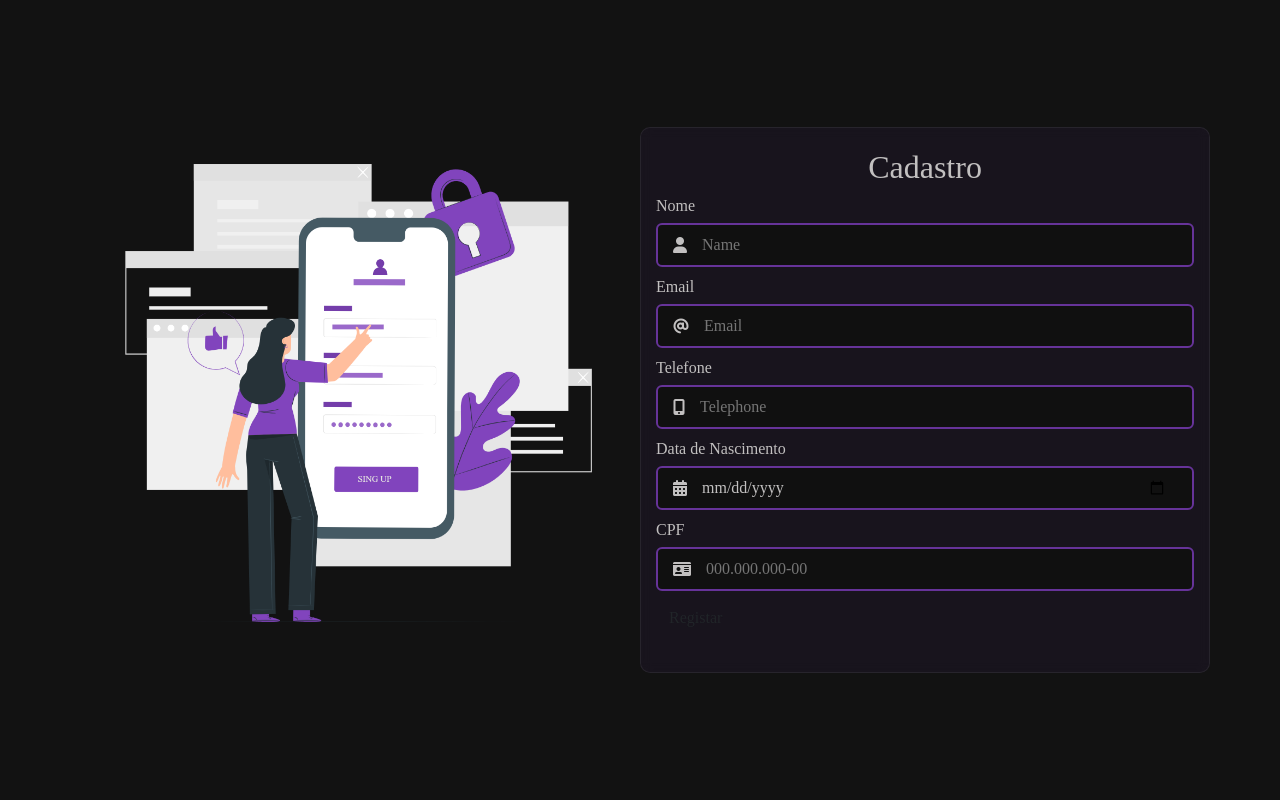
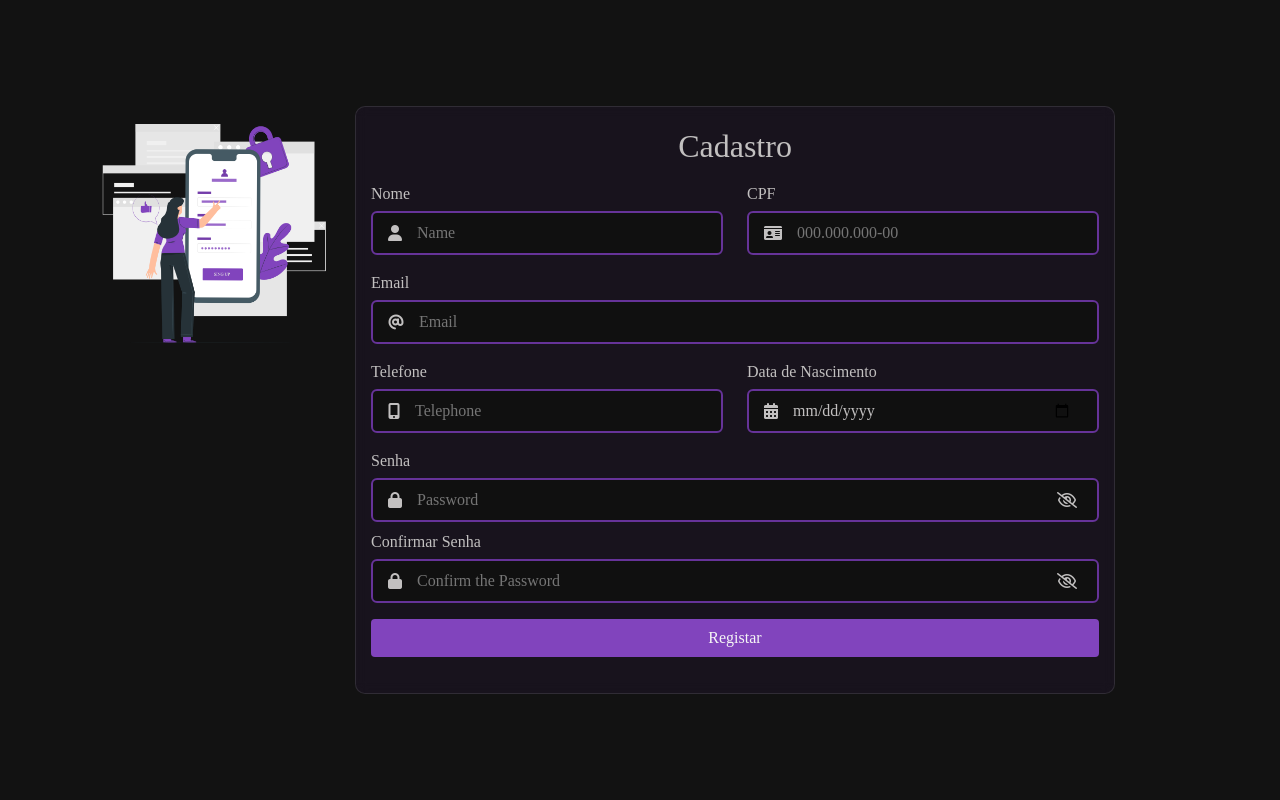
Before and after one commit to Ale-Kart/tech-solutions.com.br, a PHP site: page /register.php in a window 1280 px wide. Run offline with PHP 8.4, Linux system fonts and the light colour scheme; some web fonts are replaced.

Commit message:
Tela Login Completa

```diff
--- a/login.php
+++ b/login.php
@@ -47,7 +47,7 @@
 
 	<script>
 		$("i.far.fa-eye-slash").click(function() {
-			$(this).toggleClass("fa-eye-slash fa-eye")
+			$(this).toggleClass("fa-eye-slash fa-eye");
 		});
 	</script>
 
--- a/register.php
+++ b/register.php
@@ -11,18 +11,31 @@
 	<main class="register">
 		<div class="container">
 			<div class="row">
-				<div class="col-lg-6">
+				<div class="col-lg-3">
 					<img src="template/imgs/register-image.png" alt="" width="100%">
 				</div>
-				<div class="col-lg-6 form-register">
+				<div class="col-lg-8 form-register">
 					<h2>Cadastro</h2>
 					<form action="">
+						<div class="row">
+							<div class="col-lg-6">
 								<div class="form-group my-2">
 									<label for="">Nome</label>
 									<span class="input-login">
 										<i class="fas fa-user"></i>
 										<input type="text" class="" name="" id="" placeholder="Name">
 									</span>
+								</div>
+							</div>
+							<div class="col-lg-6">
+								<div class="form-group my-2">
+									<label for="">CPF</label>
+									<span class="input-login">
+										<i class="fas fa-id-card"></i>
+										<input type="number" class="" name="cpf" id="" placeholder="000.000.000-00">
+									</span>
+								</div>
+							</div>
 						</div>
 						<div class="form-group my-2">
 							<label for="">Email</label>
@@ -31,6 +44,8 @@
 								<input type="email" class="" name="email" id="" placeholder="Email">
 							</span>
 						</div>
+						<div class="row">
+							<div class="col-lg-6">
 								<div class="form-group my-2">
 									<label for="">Telefone</label>
 									<span class="input-login">
@@ -38,6 +53,8 @@
 										<input type="tel" class="" name="telefone" id="" placeholder="Telephone">
 									</span>
 								</div>
+							</div>
+							<div class="col-lg-6">
 								<div class="form-group my-2">
 									<label for="">Data de Nascimento</label>
 									<span class="input-login">
@@ -45,15 +62,26 @@
 										<input type="date" class="" name="data-nascimento" id="" placeholder="00/00/0000">
 									</span>
 								</div>
+							</div>
+						</div>
 						<div class="form-group my-2">
-							<label for="">CPF</label>
+							<label for="">Senha</label>
 							<span class="input-login">
-								<i class="fas fa-id-card"></i>
-								<input type="number" class="" name="cpf" id="" placeholder="000.000.000-00">
+								<i class="fas fa-lock"></i>
+								<input type="password" class="input-password" name="senha" id="" placeholder="Password">
+								<i class="far fa-eye-slash" id="toggle-password"></i>
 							</span>
 						</div>
-						<div class="my-2">
-							<button class="form-button btn" type="submit">Registar</button>
+						<div class="form-group my-2">
+							<label for="">Confirmar Senha</label>
+							<span class="input-login">
+								<i class="fas fa-lock"></i>
+								<input type="password" class="input-password-confirm" id="" placeholder="Confirm the Password">
+								<i class="far fa-eye-slash" id="toggle-password"></i>
+							</span>
+						</div>
+						<div class="my-3">
+							<button class="primary-btn btn" type="submit">Registar</button>
 						</div>
 					</form>
 				</div>
@@ -63,6 +91,20 @@
 
 	<?php require 'template/includes/footer.php' ?>
 
+	<script>
+		const input_password = document.querySelector('.input-password');
+		const input_password_confirm = document.querySelector('.input-password-confirm');
+		$("i.far.fa-eye-slash").click(function() {
+			$(this).toggleClass("fa-eye-slash fa-eye");
+			console.log("teste de click");
+			input_password.getAttribute('type') === 'password' ?
+				input_password.setAttribute('type','text')
+				: input_password.setAttribute('type','password');
+			input_password_confirm.getAttribute('type') === 'password' ?
+				input_password_confirm.setAttribute('type','text')
+				: input_password_confirm.setAttribute('type','password');
+		});
+	</script>
 
 </body>
 
--- /dev/null
+++ b/sass/components/_button.scss
@@ -0,0 +1,8 @@
+@use "../base/variables";
+
+.primary-btn {
+  background-color: var(--primary);
+  color: var(--cyan);
+  display: block;
+  width: 100%;
+}
--- a/sass/components/_header.scss
+++ b/sass/components/_header.scss
@@ -14,8 +14,8 @@ header {
     right: 0;
     left: 0;
     height: 80px;
-		box-shadow: 0px 2px 20px rgb(0 0 0 / 10%);
-		background-color: var(--cyan);
+    box-shadow: 0px 2px 20px 0px rgba(0, 0, 0, 0 / 10%);
+    background-color: var(--black);
     padding: 0;
   }
 
--- a/sass/pages/_home.scss
+++ b/sass/pages/_home.scss
@@ -55,7 +55,7 @@
       transition: 0.3s;
       color: #fff;
       background: rgba(255, 255, 255, 0.1);
-			box-shadow: 0 0 15px rgb(0 0 0 / 8%);
+      box-shadow: inset 0 0 15px rgba(0, 0, 0, 0.8);
       border: 2px solid rgba(255, 255, 255, 0.1);
       text-decoration: none;
     }
@@ -76,7 +76,7 @@
       padding: 40px 30px;
       position: relative;
       background: #925bd7;
-			box-shadow: 0 0 29px 0 rgb(0 0 0 / 8%);
+      box-shadow: 0 0 29px 0 rgba(0, 0, 0, 8%);
       transition: all 0.3s ease-in-out;
       border-radius: 8px;
       z-index: 1;
--- a/sass/pages/_login.scss
+++ b/sass/pages/_login.scss
@@ -65,12 +65,12 @@
           display: none;
         }
         .col-lg-4 {
-					background: rgb(79 38 119 / 11%);
+          background: rgba(79, 38, 119, 11%);
           // box-shadow: 0px 4px 10px 1px #8972a01a;
           backdrop-filter: blur(6px);
           -webkit-backdrop-filter: blur(6px);
           border-radius: 10px;
-					border: 1px solid rgb(255 255 255 / 7%);
+          border: 1px solid rgba(255, 255, 255, 7%);
           padding: 20px 15px;
           h2 {
             text-align: center;
--- a/sass/pages/_register.scss
+++ b/sass/pages/_register.scss
@@ -50,12 +50,10 @@
   }
 
   .form-register {
-		background: rgb(79 38 119 / 11%);
-		// box-shadow: 0px 4px 10px 1px #8972a01a;
+    background-color: rgba(79, 38, 119, 0.12);
     backdrop-filter: blur(6px);
-		-webkit-backdrop-filter: blur(6px);
     border-radius: 10px;
-		border: 1px solid rgb(255 255 255 / 7%);
+    border: 1px solid rgba(255, 255, 255, 0.1);
     padding: 20px 15px;
     h2 {
       text-align: center;
--- a/sass/style.scss
+++ b/sass/style.scss
@@ -1,6 +1,7 @@
 @import "./base/variables";
 @import "./font/font";
 @import "./components/header";
+@import "./components/button";
 @import "./pages/home";
 @import "./pages/login";
 @import "./pages/register";
--- a/template/css/style.css
+++ b/template/css/style.css
@@ -98,28 +117,44 @@ header .logo h1 {
   letter-spacing: 0.8px;
   color: var(--cyan);
 }
+
 header .navbar {
   padding: 0;
   margin: 0;
 }
+
 header .navbar ul {
   padding: 0;
   margin: 0;
+  display: -webkit-box;
+  display: -ms-flexbox;
   display: flex;
   gap: 14px;
 }
+
 header .navbar ul li {
   list-style: none;
 }
+
 header .navbar ul li a {
   text-decoration: none;
   color: var(--cyan);
   font-weight: 600;
 }
+
 header .navbar ul li a:hover {
   text-decoration: none;
   color: #bb86fc;
+  -webkit-transition: 0.35s all ease-in-out;
   transition: 0.35s all ease-in-out;
+}
+
+@use "../base/variables";
+.primary-btn {
+  background-color: var(--primary);
+  color: var(--cyan);
+  display: block;
+  width: 100%;
 }
 
 /*
@@ -226,45 +287,69 @@ header .navbar ul li a:hover {
 
 @-webkit-keyframes up-down {
   0% {
+    -webkit-transform: translateY(10px);
             transform: translateY(10px);
   }
   100% {
+    -webkit-transform: translateY(-10px);
             transform: translateY(-10px);
   }
 }
 
 @keyframes up-down {
   0% {
+    -webkit-transform: translateY(10px);
             transform: translateY(10px);
   }
   100% {
+    -webkit-transform: translateY(-10px);
             transform: translateY(-10px);
   }
 }
+
 /*
 * Página - Login
 ------------------------*/
 .login {
   height: 100vh;
   background-color: #121212;
+  display: -webkit-box;
+  display: -ms-flexbox;
   display: flex;
+  -webkit-box-orient: horizontal;
+  -webkit-box-direction: normal;
+      -ms-flex-direction: row;
           flex-direction: row;
+  -webkit-box-align: center;
+      -ms-flex-align: center;
           align-items: center;
+  -webkit-box-pack: center;
+      -ms-flex-pack: center;
           justify-content: center;
   color: var(--gray);
 }
+
 .login .input-login {
   background-color: #101010;
   padding: 3px 15px;
+  display: -webkit-box;
+  display: -ms-flexbox;
   display: flex;
+  -webkit-box-orient: horizontal;
+  -webkit-box-direction: normal;
+      -ms-flex-direction: row;
           flex-direction: row;
+  -webkit-box-align: center;
+      -ms-flex-align: center;
           align-items: center;
   border-radius: 6px;
   border: 2px solid rebeccapurple;
   gap: 5px;
   margin-top: 5px;
+  -webkit-transition: 0.6s;
   transition: 0.6s;
 }
+
 .login .input-login input {
   border: none;
   background-color: transparent;
@@ -319,27 +412,47 @@ header .navbar ul li a:hover {
     font-size: 15px;
   }
 }
+
 .register {
   height: 100vh;
   background-color: #121212;
+  display: -webkit-box;
+  display: -ms-flexbox;
   display: flex;
+  -webkit-box-orient: horizontal;
+  -webkit-box-direction: normal;
+      -ms-flex-direction: row;
           flex-direction: row;
+  -webkit-box-align: center;
+      -ms-flex-align: center;
           align-items: center;
+  -webkit-box-pack: center;
+      -ms-flex-pack: center;
           justify-content: center;
   color: var(--gray);
 }
+
 .register .input-login {
   background-color: #101010;
   padding: 3px 15px;
+  display: -webkit-box;
+  display: -ms-flexbox;
   display: flex;
+  -webkit-box-orient: horizontal;
+  -webkit-box-direction: normal;
+      -ms-flex-direction: row;
           flex-direction: row;
+  -webkit-box-align: center;
+      -ms-flex-align: center;
           align-items: center;
   border-radius: 6px;
   border: 2px solid rebeccapurple;
   gap: 5px;
   margin-top: 5px;
+  -webkit-transition: 0.6s;
   transition: 0.6s;
 }
+
 .register .input-login input {
   border: none;
   background-color: transparent;
@@ -350,35 +463,45 @@ header .navbar ul li a:hover {
   font-size: 16px;
   color: var(--gray);
 }
-.register .input-login input[type=text] ~ #toggle-password {
+
+.register .input-login input[type="text"] ~ #toggle-password {
   color: var(--primary);
-  background-color: rgba(217, 198, 235, 0.0784313725);
+  background-color: #d9c6eb14;
   border-radius: 50%;
+  -webkit-transition: 0.6s ease;
   transition: 0.6s ease;
 }
+
 .register .input-login i {
   color: var(--gray);
 }
+
 .register .input-login #toggle-password {
   cursor: pointer;
   padding: 5px;
+  -webkit-transition: 0.3s ease;
   transition: 0.3s ease;
 }
+
 .register .input-login:focus-within, .register .input-login:focus {
-  background-color: rgba(128, 68, 189, 0.0392156863);
-  box-shadow: 0px 0px 1px 5px rgba(102, 51, 153, 0.2823529412);
+  background-color: #8044bd0a;
+  -webkit-box-shadow: 0px 0px 1px 5px #66339948;
+          box-shadow: 0px 0px 1px 5px #66339948;
 }
+
 .register .form-register {
-  background: rgba(79, 38, 119, 0.11);
+  background-color: rgba(79, 38, 119, 0.12);
+  -webkit-backdrop-filter: blur(6px);
           backdrop-filter: blur(6px);
-  -webkit-backdrop-filter: blur(6px);
   border-radius: 10px;
-  border: 1px solid rgba(255, 255, 255, 0.07);
+  border: 1px solid rgba(255, 255, 255, 0.1);
   padding: 20px 15px;
 }
+
 .register .form-register h2 {
   text-align: center;
 }
+
 @media (max-width: 991px) {
   .register .container .row {
     margin: 10px;
```
Also changed, not shown: other parts of template/css/style.css (+67 -11 lines), sass/base/_variables.scss (indentation only). Lines whose indentation alone changed are shown as unchanged.
